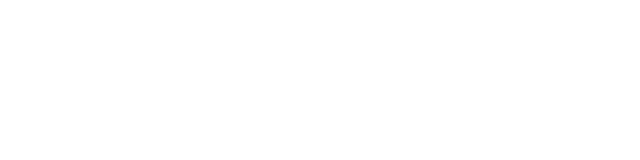
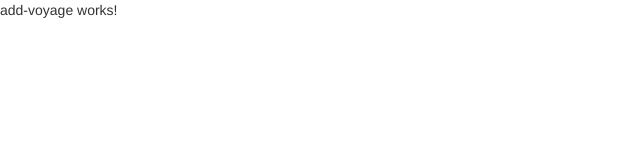
Before and after one commit to tumadash/startup, an Angular app: page /general/add-voyage in a window 1280 px wide. Before the commit this address led to /. Shown: the top 160 px of the page, without its empty margins (0-640 px from the left). Built offline with nearby package versions, Linux system fonts and the light colour scheme.

Commit message:
Startup-frontend 5. Каркас страницы.

```diff
--- a/src/app/app-routing.module.ts
+++ b/src/app/app-routing.module.ts
@@ -3,10 +3,12 @@
 import {RouterModule} from '@angular/router';
 import {LoginComponent} from './pages/login/login.component';
 import {VoyageConditionComponent} from './components/voyage-condition/voyage-condition.component';
+import {AddVoyageComponent} from './components/add-voyage/add-voyage.component';
 
 const routes = [
     {path: 'general', component: GeneralComponent},
     {path: 'general/voyage-condition', component: VoyageConditionComponent},
+    {path: 'general/add-voyage', component: AddVoyageComponent},
     {path: 'login', component: LoginComponent},
     {path: '', redirectTo: '/login', pathMatch: 'full'}];
 
--- a/src/app/app.module.ts
+++ b/src/app/app.module.ts
@@ -7,6 +7,7 @@
 import {GeneralComponent} from './pages/general/general.component';
 import {AppRoutingModule} from './/app-routing.module';
 import { VoyageConditionComponent } from './components/voyage-condition/voyage-condition.component';
+import { AddVoyageComponent } from './components/add-voyage/add-voyage.component';
 
 
 @NgModule({
@@ -14,7 +15,8 @@
         AppComponent,
         LoginComponent,
         GeneralComponent,
-        VoyageConditionComponent
+        VoyageConditionComponent,
+        AddVoyageComponent
     ],
     imports: [
         BrowserModule,
--- /dev/null
+++ b/src/app/components/add-voyage/add-voyage.component.html
@@ -0,0 +1,3 @@
+<p>
+  add-voyage works!
+</p>
--- /dev/null
+++ b/src/app/components/add-voyage/add-voyage.component.ts
@@ -0,0 +1,15 @@
+import { Component, OnInit } from '@angular/core';
+
+@Component({
+  selector: 'app-add-voyage',
+  templateUrl: './add-voyage.component.html',
+  styleUrls: ['./add-voyage.component.css']
+})
+export class AddVoyageComponent implements OnInit {
+
+  constructor() { }
+
+  ngOnInit() {
+  }
+
+}
```
Also changed, not shown: src/app/components/add-voyage/add-voyage.component.css (added), 1 other file (tests, documents, lock files or other folders).
